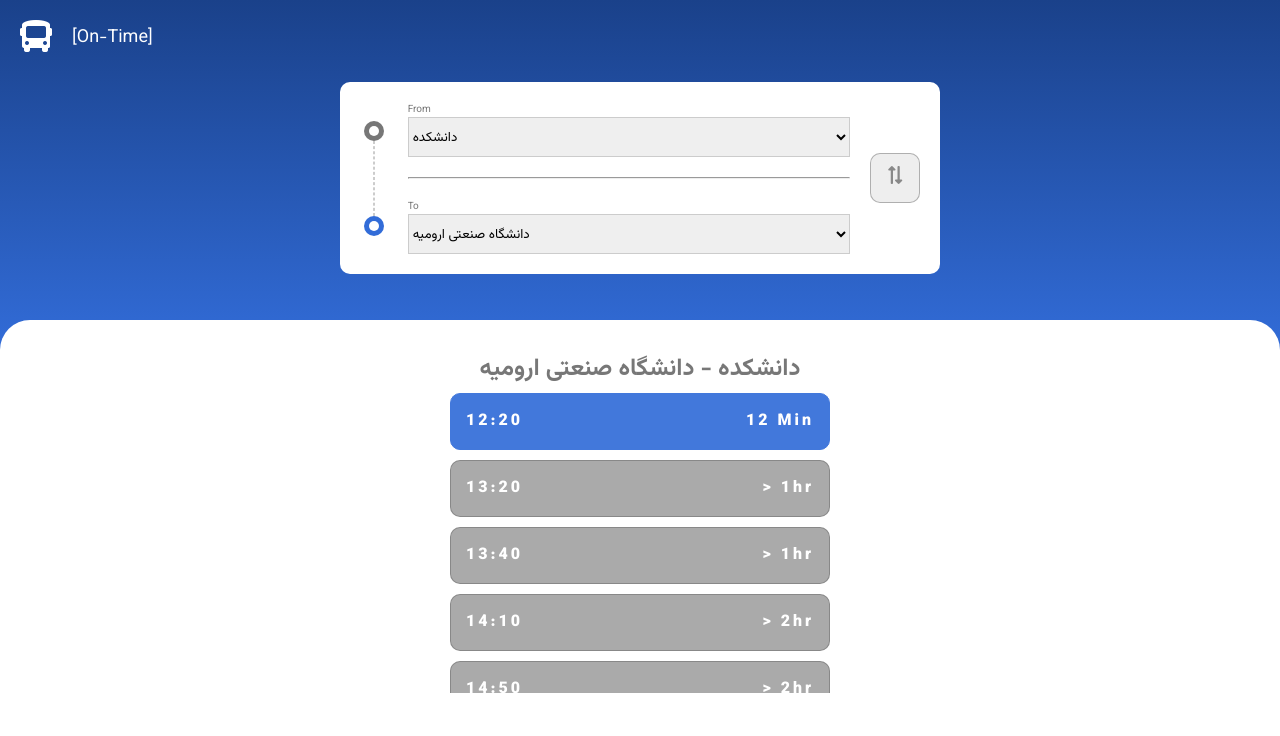
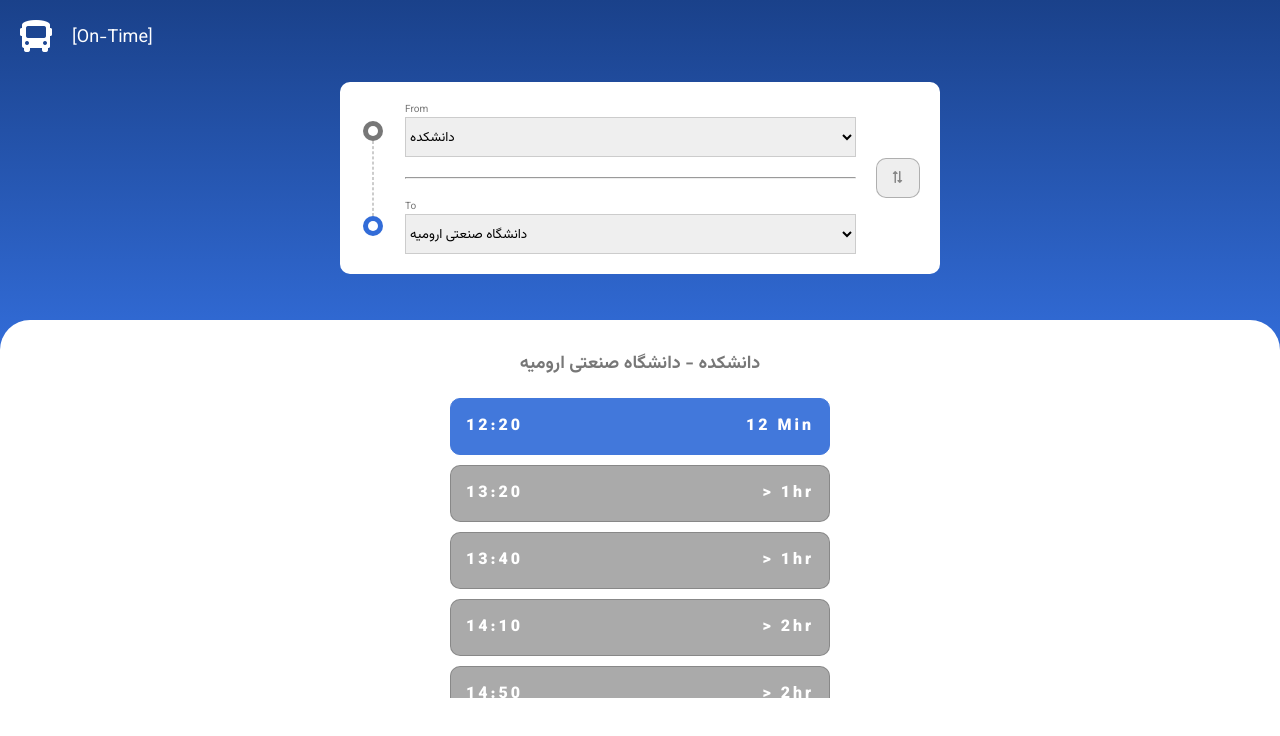
Before and after one commit to mohsenfaraj/on-time, a React (Vite) app: page / in a window 1280 px wide. Shown: the top 736 px of the page. Built offline with nearby package versions, Linux system fonts and the light colour scheme.

Commit message:
minor changes in css reverse button

```diff
--- a/src/style.css
+++ b/src/style.css
@@ -135,14 +135,14 @@ input[type="button"]:disabled {
   text-align: center;
 }
 .locations .alt * {
-  font-size: 18px;
+  font-size: 12px;
   color: #888;
   background-color: #eee;
   border-radius: 10px;
   margin: 0;
 }
 .locations .select {
-  flex: 80%;
+  flex: 90%;
   display: flex;
   flex-direction: column;
   color: #777;
@@ -164,6 +164,7 @@ input[type="button"]:disabled {
   padding: 30px;
 }
 .container h2 {
+  font-size: 18px;
   text-align: center;
   color: #777;
 }
@@ -173,7 +174,7 @@ input[type="button"]:disabled {
   margin: 0 auto;
   height: 300px;
   overflow-y: scroll;
-  margin-top: 5px;
+  margin-top: 20px;
 }
 
 .timesContainer::-webkit-scrollbar {
```
